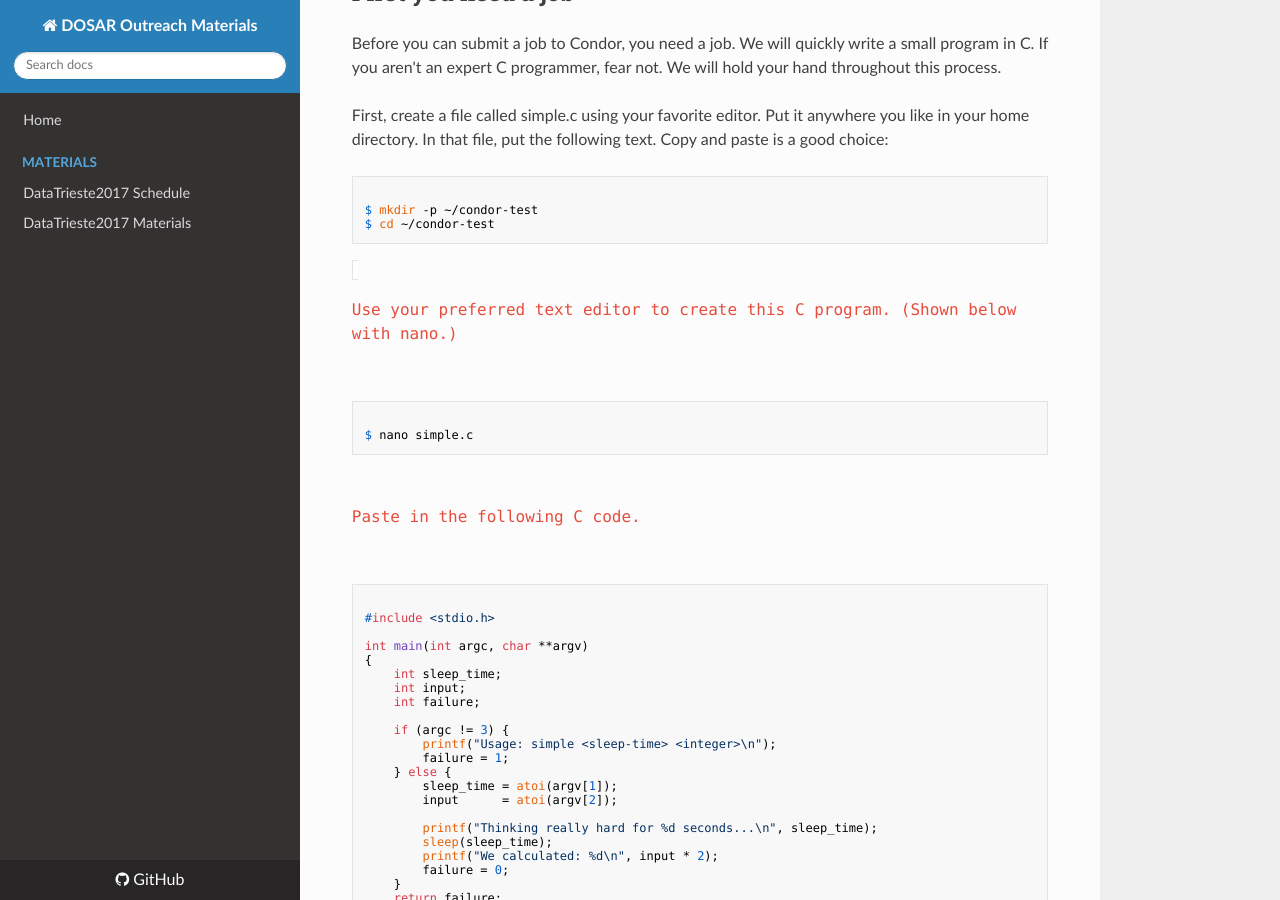
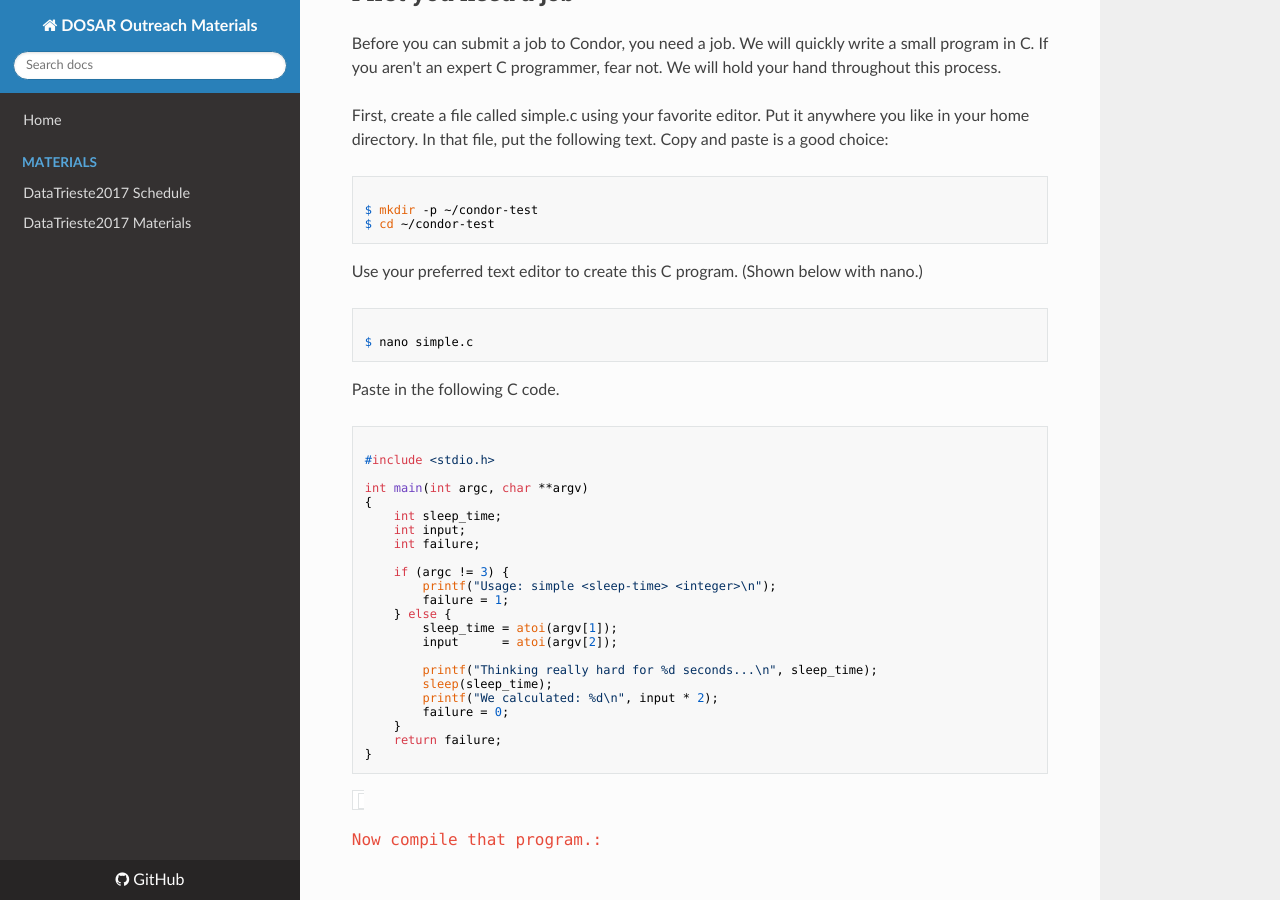
Before and after one commit to opensciencegrid/dosar, an MkDocs documentation site: the page built from docs/Materials/03-FirstManagedJob.md, in a window 1280 px wide and 900 px high, scrolled down 426 px. Built offline with MkDocs 1.6.1, drawn with Linux system fonts in a browser that asks for light colours; nearby versions of some CDN libraries; old or Windows-style settings are respelled for this version of MkDocs.

Commit message:
Update 03-FirstManagedJob.md

```diff
--- a/docs/Materials/03-FirstManagedJob.md
+++ b/docs/Materials/03-FirstManagedJob.md
@@ -14,7 +14,7 @@ First, create a file called simple.c using your favorite editor. Put it anywhere
 <pre><code>
 $ mkdir -p ~/condor-test
 $ cd ~/condor-test
-</pre>
+</code></pre>
 
 Use your preferred text editor to create this C program. (Shown below with nano.)
 
```
